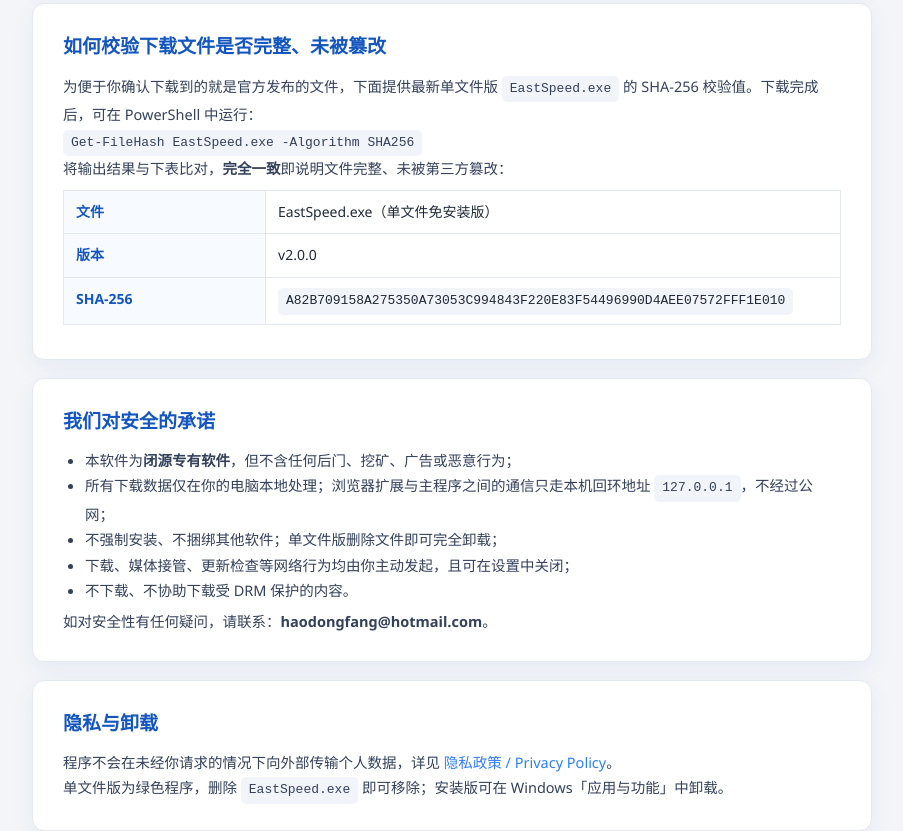
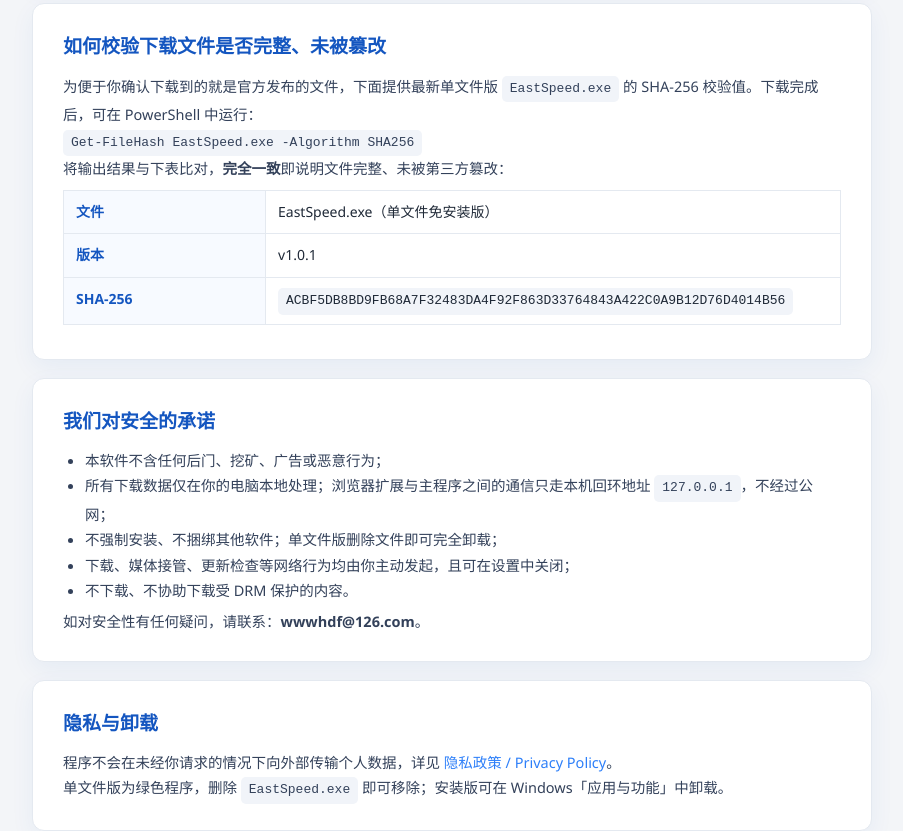
Before and after one commit to haoeastspeed/eastspeed, a plain HTML site: page code-signing-policy.html in a window 1280 px wide. Shown: the part 474-1305 px from the top of the page, without its empty margins (188-1091 px from the left). Drawn offline with Linux system fonts and the light colour scheme.

Commit message:
docs(site): ??????/??/????(???? EastSpeed??????v1.0.1/??v2.2.1)

```diff
--- a/code-signing-policy.html
+++ b/code-signing-policy.html
@@ -47,21 +47,21 @@
       <p>将输出结果与下表比对，<strong>完全一致</strong>即说明文件完整、未被第三方篡改：</p>
       <table>
         <tr><th>文件</th><td>EastSpeed.exe（单文件免安装版）</td></tr>
-        <tr><th>版本</th><td>v2.0.0</td></tr>
-        <tr><th>SHA-256</th><td><code>A82B709158A275350A73053C994843F220E83F54496990D4AEE07572FFF1E010</code></td></tr>
+        <tr><th>版本</th><td>v1.0.1</td></tr>
+        <tr><th>SHA-256</th><td><code>ACBF5DB8BD9FB68A7F32483DA4F92F863D33764843A422C0A9B12D76D4014B56</code></td></tr>
       </table>
     </div>
 
     <div class="card">
       <h2>我们对安全的承诺</h2>
       <ul>
-        <li>本软件为<strong>闭源专有软件</strong>，但不含任何后门、挖矿、广告或恶意行为；</li>
+        <li>本软件不含任何后门、挖矿、广告或恶意行为；</li>
         <li>所有下载数据仅在你的电脑本地处理；浏览器扩展与主程序之间的通信只走本机回环地址 <code>127.0.0.1</code>，不经过公网；</li>
         <li>不强制安装、不捆绑其他软件；单文件版删除文件即可完全卸载；</li>
         <li>下载、媒体接管、更新检查等网络行为均由你主动发起，且可在设置中关闭；</li>
         <li>不下载、不协助下载受 DRM 保护的内容。</li>
       </ul>
-      <p>如对安全性有任何疑问，请联系：<strong>haodongfang@hotmail.com</strong>。</p>
+      <p>如对安全性有任何疑问，请联系：<strong>wwwhdf@126.com</strong>。</p>
     </div>
 
     <div class="card">
```
